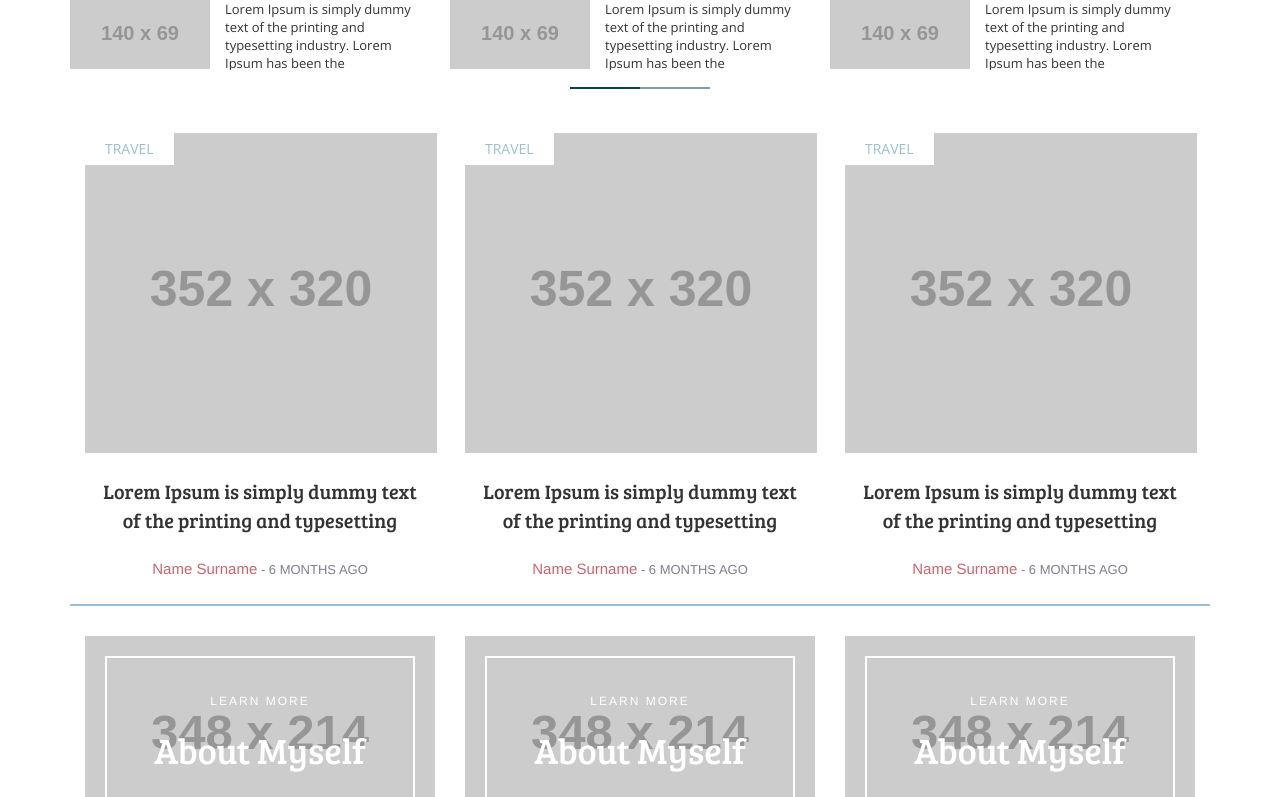
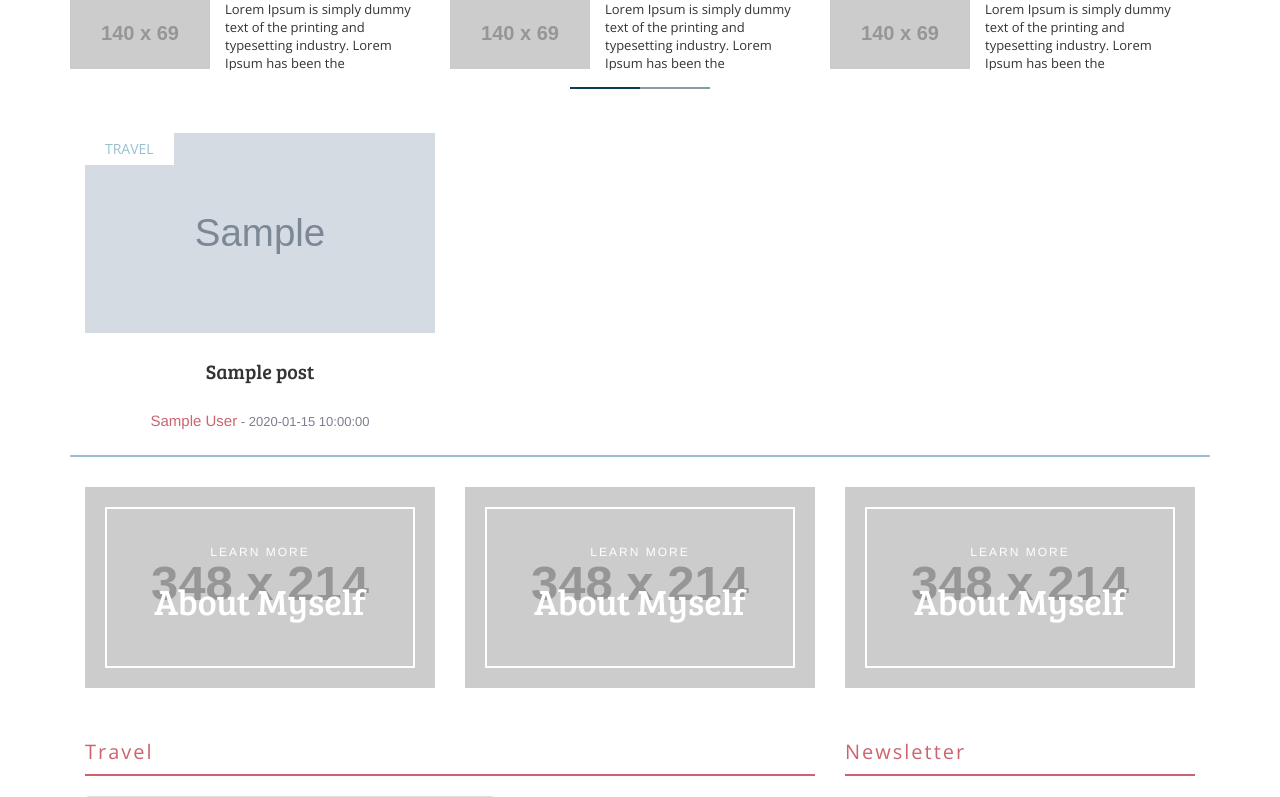
Before and after one commit to kushtra24/CustomCMS, a PHP site: page / in a window 1280 px wide. Shown: the part 232-1029 px from the top of the page. Run offline with PHP 8.4, Linux system fonts and the light colour scheme; tables that the repository leaves empty or names only in its code hold one stand-in row (values such as "Sample post"); grey boxes marked "Sample" are stand-in pictures; grey boxes labelled with a size stand in for pictures from a placeholder-image service; some libraries are stand-ins or nearby versions.

Commit message:
the images now are comming from the database and the special posts above the big posts are comming up

```diff
--- a/index.php
+++ b/index.php
@@ -37,27 +37,31 @@
 
 <section>
 		<div class="container">
-			<div class="feauterd-post-big-container col-md-4">
-			<div class="category-featured-post-big">Travel</div>
-			<div class="image-of-featured-post-big"><img src="http://placehold.it/352x320" alt="fetured-post"></div>
-			<div class="descrition-of-featured-post-big"><p>Lorem Ipsum is simply dummy text of the printing and typesetting</p></div>
-			<div class="autor-name-and-date-fetured-post-big"><p><span>Name Surname</span>  -  6 months ago</p></div>
-			</div>
+		<?php
+		$query = "SELECT * FROM posts";
 
+			$select_the_post_title = mysqli_query($connect, $query);
+
+while($row = mysqli_fetch_assoc($select_the_post_title))
+						{
+							$post_title = $row['post_title'];
+							$post_author = $row['post_author'];
+							$post_date = $row['post_date'];
+							$post_image = $row['post_image'];
+							$post_content = $row['post_content'];
+							$post_tags = $row['post_tags'];
+							$post_comment_count = $row['post_comment_count'];
+
+							?>
 
 			<div class="feauterd-post-big-container col-md-4">
 			<div class="category-featured-post-big">Travel</div>
-			<div class="image-of-featured-post-big"><img src="http://placehold.it/352x320" alt="fetured-post"></div>
-			<div class="descrition-of-featured-post-big"><p>Lorem Ipsum is simply dummy text of the printing and typesetting</p></div>
-			<div class="autor-name-and-date-fetured-post-big"><p><span>Name Surname</span>  -  6 months ago</p></div>
+			<div class="image-of-featured-post-big"><img src="img/<?php echo $post_image ?>" alt="fetured-post" width="350" height="200" class="responsive-img"></div>
+			<div class="descrition-of-featured-post-big"><p><?php echo $post_title ?></p></div>
+			<div class="autor-name-and-date-fetured-post-big"><p><span><?php echo $post_author ?></span>  -  <?php echo $post_date ?></p></div>
 			</div>
+<?php } ?>
 
-			<div class="feauterd-post-big-container col-md-4">
-			<div class="category-featured-post-big">Travel</div>
-			<div class="image-of-featured-post-big"><img src="http://placehold.it/352x320" alt="fetured-post"></div>
-			<div class="descrition-of-featured-post-big"><p>Lorem Ipsum is simply dummy text of the printing and typesetting</p></div>
-			<div class="autor-name-and-date-fetured-post-big"><p><span>Name Surname</span>  -  6 months ago</p></div>
-			</div>
 		</div>
 </section><!-- feuterd-post-big -->
 
@@ -103,7 +107,6 @@
 		<section class="content col-md-8">
 
 		<?php
-			$query = "SELECT * FROM posts";
 
 			$select_the_post_title = mysqli_query($connect, $query);
 
@@ -125,7 +128,7 @@
 				</div>
 
 				<div class="big-post-title">
-					<img src="<?php echo $post_image ?>" alt="big post image" class="img-responsive img-thumbnail">
+					<img src="img/<?php echo $post_image ?>" alt="big post image" class="img-responsive img-thumbnail">
 					<h3 class='big-post-title'><?php echo $post_title ?> </h3>
 				</div>
 
```
